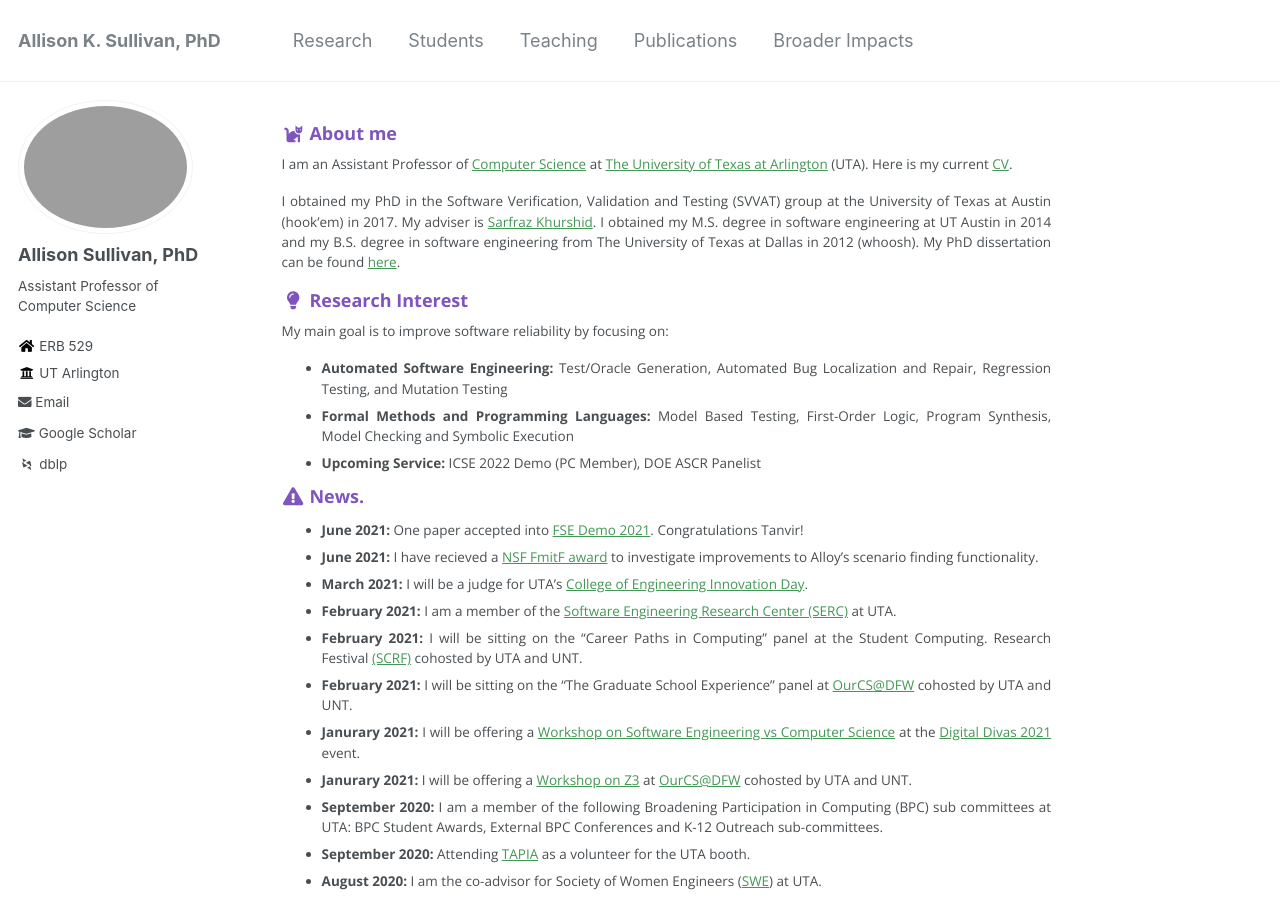
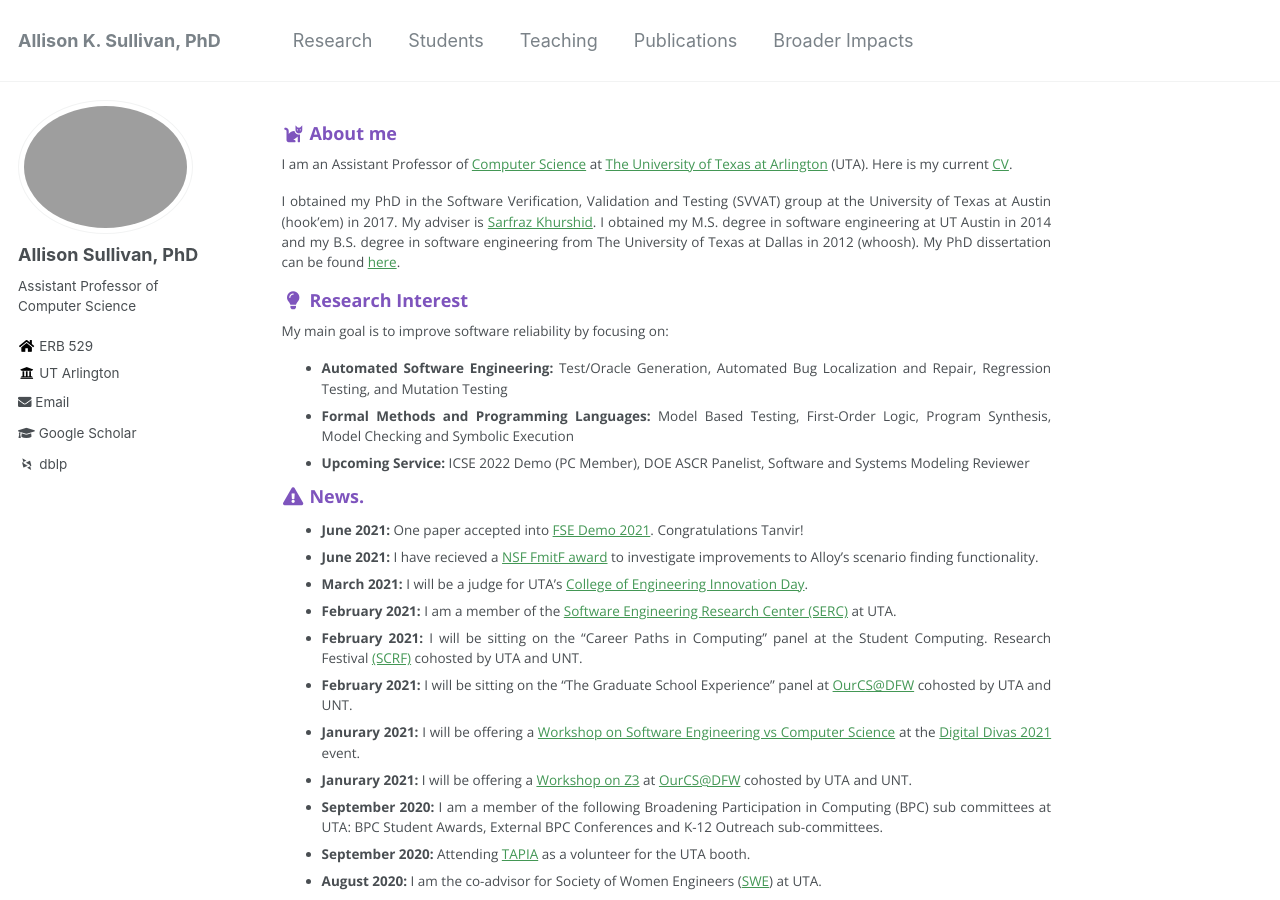
Before and after one commit to Allisonius/allisonius.github.io, a Jekyll site: the page built from _pages/about.md, in a window 1280 px wide and 900 px high. Built offline with Jekyll 4.4.1, drawn with Linux system fonts in a browser that asks for light colours; some web fonts are replaced.

Commit message:
Update about.md

```diff
--- a/_pages/about.md
+++ b/_pages/about.md
@@ -19,7 +19,7 @@ My main goal is to improve software reliability by focusing on:
 Mutation Testing
   * **Formal Methods and Programming Languages:** Model Based Testing, First-Order Logic, Program Synthesis, Model
 Checking and Symbolic Execution
- * **Upcoming Service:** ICSE 2022 Demo (PC Member), DOE ASCR Panelist
+ * **Upcoming Service:** ICSE 2022 Demo (PC Member), DOE ASCR Panelist, Software and Systems Modeling Reviewer
 
 
 
```
